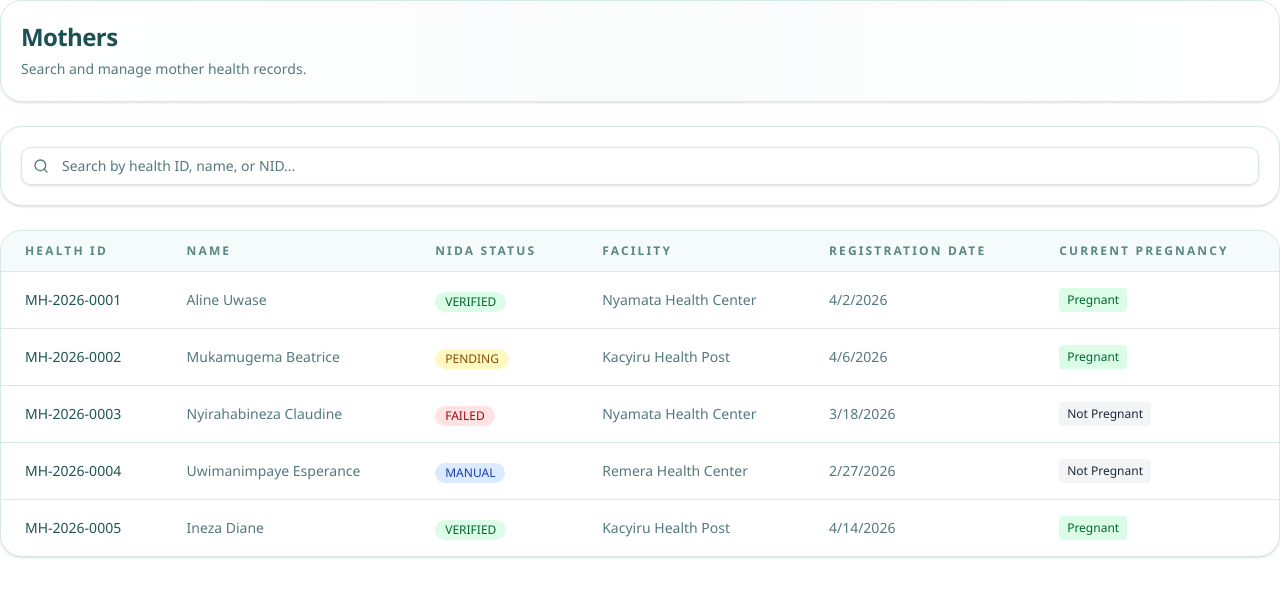
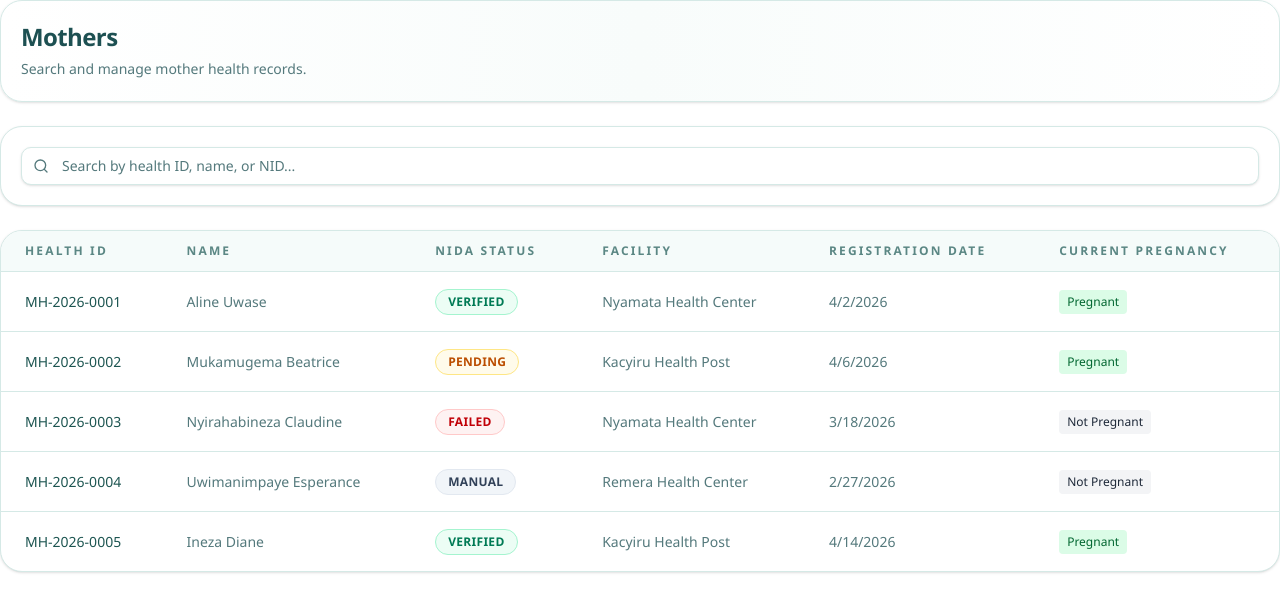
Before and after one commit to SheCanCODE-Capstone-Projects/MotherHood_Journey_Frontend, a Next.js app: page /dashboard/mothers in a window 1280 px wide. Shown: the top 612 px of the page. Built offline with nearby package versions, Linux system fonts and the light colour scheme; no server answers.

Commit message:
feat: Use shared Nida status badge in mothers list

```diff
--- a/src/app/dashboard/mothers/page.tsx
+++ b/src/app/dashboard/mothers/page.tsx
@@ -7,26 +7,7 @@ import { Button } from "@/shared/components/ui/button";
 import { useMotherSearch, useMothers } from "@/features/maternal/hooks/useMother";
 import type { Mother, NidaStatus } from "@/features/maternal/types";
 import { ChevronLeft, ChevronRight, Search } from "lucide-react";
-
-/**
- * Badge component for NIDA status
- */
-function NidaStatusBadge({ status }: { status: NidaStatus }) {
-  const statusStyles: Record<NidaStatus, string> = {
-    PENDING: "bg-yellow-100 text-yellow-800",
-    VERIFIED: "bg-green-100 text-green-800",
-    FAILED: "bg-red-100 text-red-800",
-    MANUAL: "bg-blue-100 text-blue-800",
-  };
-
-  return (
-    <span
-      className={`inline-flex items-center rounded-full px-2.5 py-0.5 text-xs font-medium ${statusStyles[status]}`}
-    >
-      {status}
-    </span>
-  );
-}
+import { NidaStatusBadge } from "@/shared/components/status";
 
 /**
  * Debounced search input component
```
